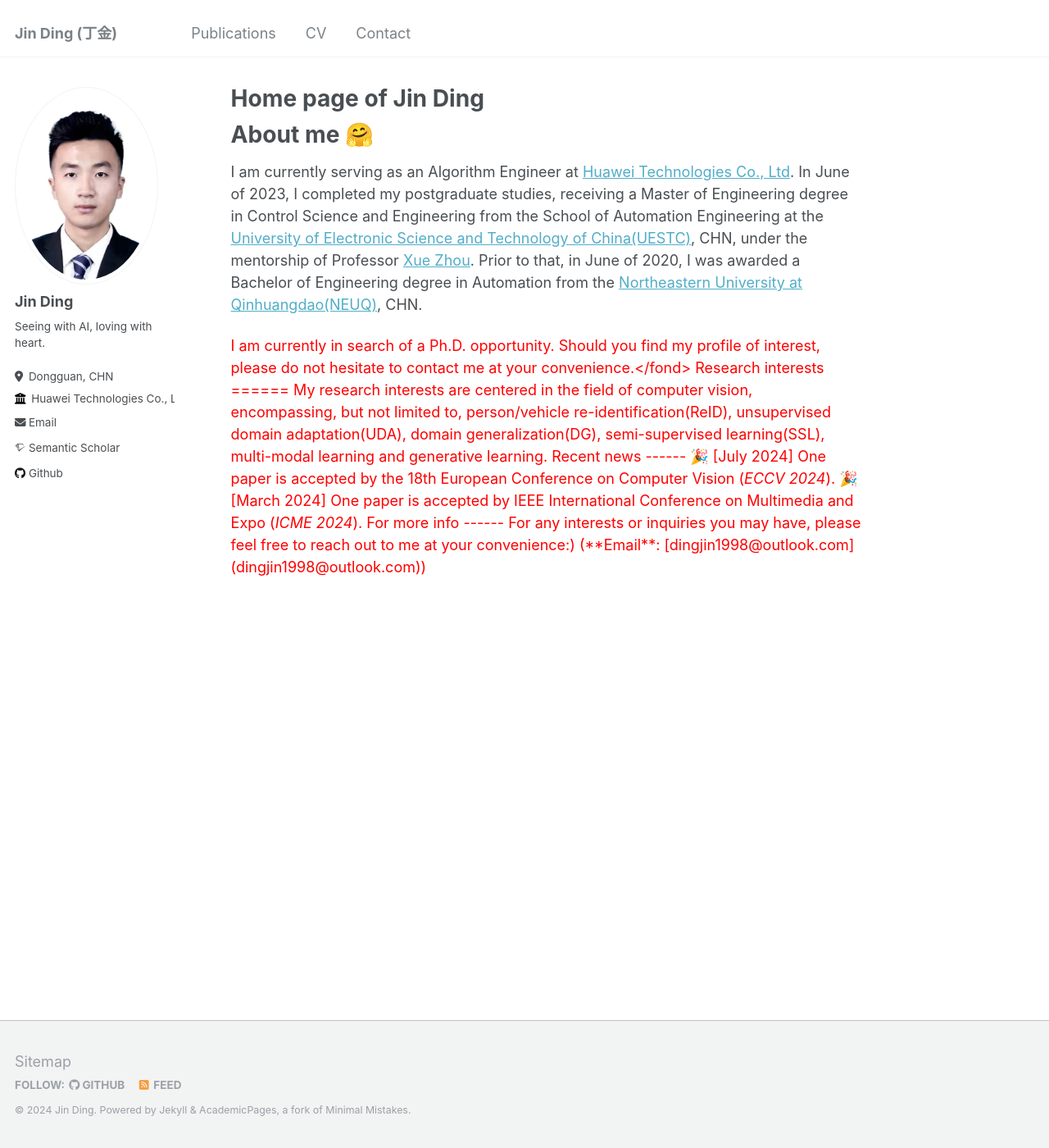
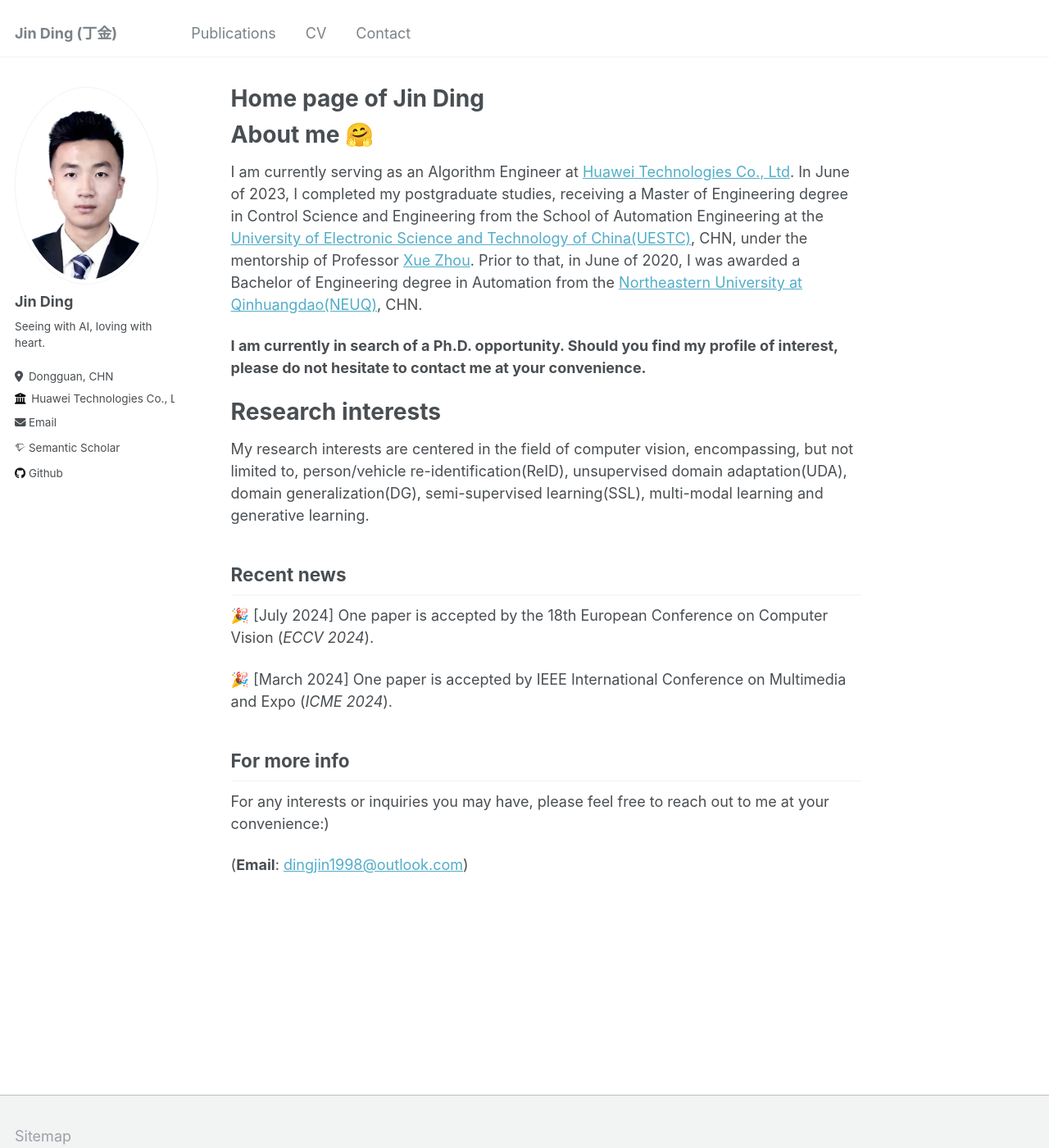
Before and after one commit to DJEddyking/djeddyking.github.io, a Jekyll site: the page built from _pages/about.md, in a window 1280 px wide and 1400 px high. Shown: the whole window at 82% size. Built offline with Jekyll 4.4.1, drawn with Linux system fonts in a browser that asks for light colours; emoji names are drawn with the system emoji font; some web fonts are replaced.

Commit message:
Update about.md

```diff
--- a/_pages/about.md
+++ b/_pages/about.md
@@ -10,7 +10,7 @@ About me :hugs:
 ======
 I am currently serving as an Algorithm Engineer at [Huawei Technologies Co., Ltd](https://www.huawei.com/). In June of 2023, I completed my postgraduate studies, receiving a Master of Engineering degree in Control Science and Engineering from the School of Automation Engineering at the [University of Electronic Science and Technology of China(UESTC)](https://www.uestc.edu.cn/), CHN, under the mentorship of Professor [Xue Zhou](https://ieeexplore.ieee.org/author/37656687100). Prior to that, in June of 2020, I was awarded a Bachelor of Engineering degree in Automation from the [Northeastern University at Qinhuangdao(NEUQ)](https://www.neuq.edu.cn/), CHN.
 
-<font color="red">I am currently in search of a Ph.D. opportunity. Should you find my profile of interest, please do not hesitate to contact me at your convenience.</fond>
+**I am currently in search of a Ph.D. opportunity. Should you find my profile of interest, please do not hesitate to contact me at your convenience.**
 
 
 Research interests
```
